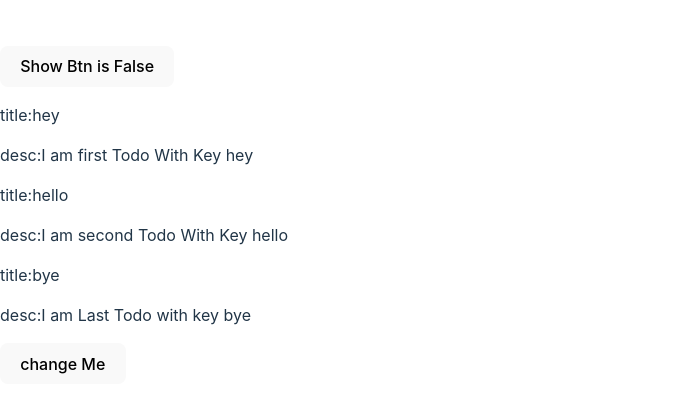
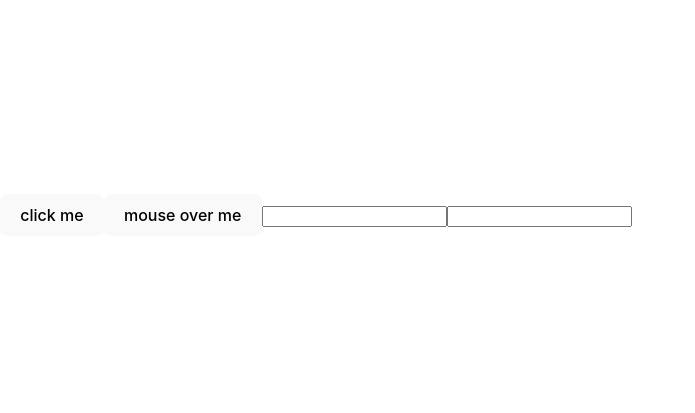
Before and after one commit to Shubham02-web/ReactLearningRevision, a React (Vite) app: page / in a window 1280 px wide. Shown: the part 185-598 px from the top of the page, without its empty margins (0-695 px from the left). Built offline with nearby package versions, Linux system fonts and the light colour scheme.

Commit message:
understand event Handling and Form Handling in React

```diff
--- a/src/App.jsx
+++ b/src/App.jsx
@@ -113,42 +113,82 @@
 
 // export default App;
 
+// import { useState } from "react";
+// import Todo from "./Todo";
+// const App = () => {
+//   const [showBtn, setShowBtn] = useState(false);
+//   const [todo, setTodo] = useState([
+//     {
+//       title: "hey",
+//       description: `I am first Todo With Key hey`,
+//     },
+//     {
+//       title: "hello",
+//       description: `I am second Todo With Key hello`,
+//     },
+//     {
+//       title: "bye",
+//       description: `I am Last Todo with key bye`,
+//     },
+//   ]);
+//   return (
+//     <div>
+//       {showBtn ? (
+//         <button> Show Btn Is True </button>
+//       ) : (
+//         <button>Show Btn is False</button>
+//       )}
+//       {/* {showBtn && <button>Show Btn Is True</button>} */}
+//       {todo.map((todo) => {
+//         // return <Todo key={todo.title} todo={todo} />;
+//         return (
+//           <div key={todo.title}>
+//             <p>title:{todo.title}</p>
+//             <p>desc:{todo.description}</p>
+//           </div>
+//         );
+//       })}
+//       <button onClick={() => setShowBtn(!showBtn)}>change Me </button>
+//     </div>
+//   );
+// };
+
+// export default App;
+
+// Event Handling in React JS
+
 import { useState } from "react";
-import Todo from "./Todo";
 const App = () => {
-  const [showBtn, setShowBtn] = useState(false);
-  const [todo, setTodo] = useState([
-    {
-      title: "hey",
-      description: `I am first Todo With Key hey`,
-    },
-    {
-      title: "hello",
-      description: `I am second Todo With Key hello`,
-    },
-    {
-      title: "bye",
-      description: `I am Last Todo with key bye`,
-    },
-  ]);
+  // const [name, setNaame] = useState("Shubham");
+  const [form, setForm] = useState({});
+
+  const handleChange = (e) => {
+    // setNaame(e.target.value)
+    setForm({ ...form, [e.target.name]: [e.target.value] });
+    console.log(form);
+  };
+  const handleClick = () => {
+    alert("Hey i am handle click event ");
+  };
+  const handleMouseOver = () => {
+    alert("hey i am handle Mouse Over Function In React");
+  };
   return (
     <div>
-      {showBtn ? (
-        <button> Show Btn Is True </button>
-      ) : (
-        <button>Show Btn is False</button>
-      )}
-      {/* {showBtn && <button>Show Btn Is True</button>} */}
-      {todo.map((todo) => {
-        // return <Todo key={todo.title} todo={todo} />;
-        return (
-          <div key={todo.title}>
-            <p>title:{todo.title}</p>
-            <p>desc:{todo.description}</p>
-          </div>
-        );
-      })}
-      <button onClick={() => setShowBtn(!showBtn)}>change Me </button>
+      <button onClick={handleClick}>click me</button>
+      <button onMouseOver={handleMouseOver}>mouse over me </button>
+      <input
+        type="text"
+        name="phone"
+        value={form.phone ? form.phone : ""}
+        onChange={handleChange}
+      />
+      <input
+        type="text"
+        name="email"
+        value={form.email ? form.email : ""}
+        onChange={handleChange}
+      />
     </div>
   );
 };
```
